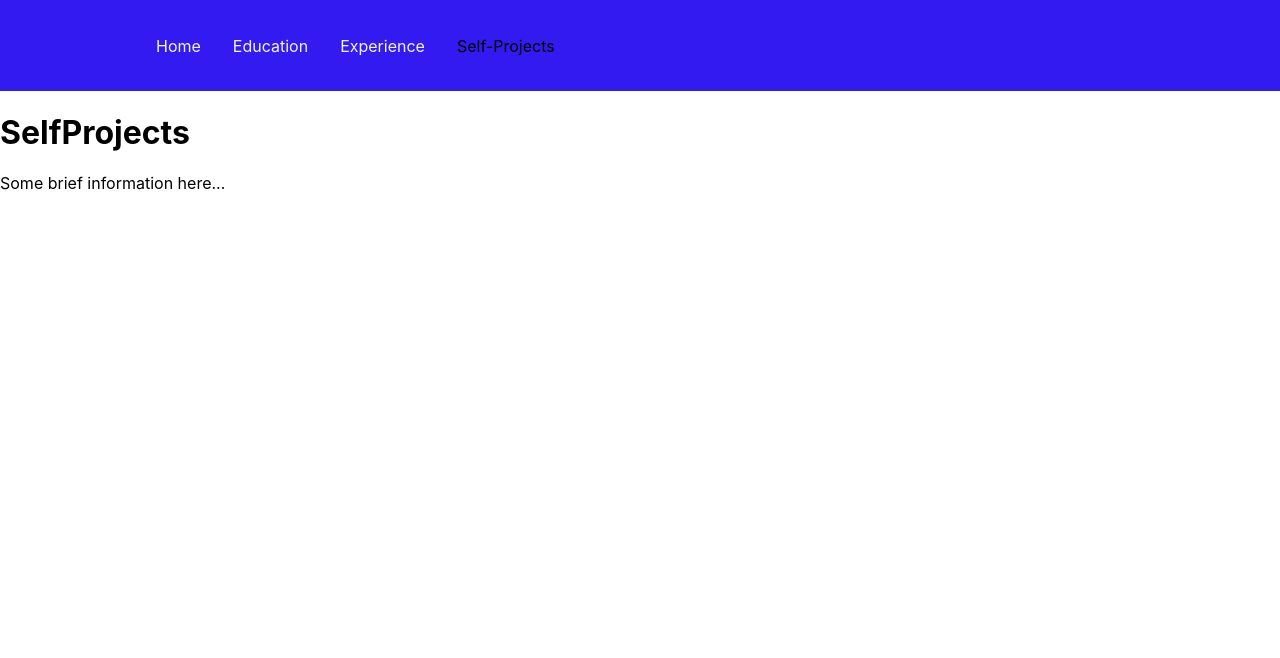
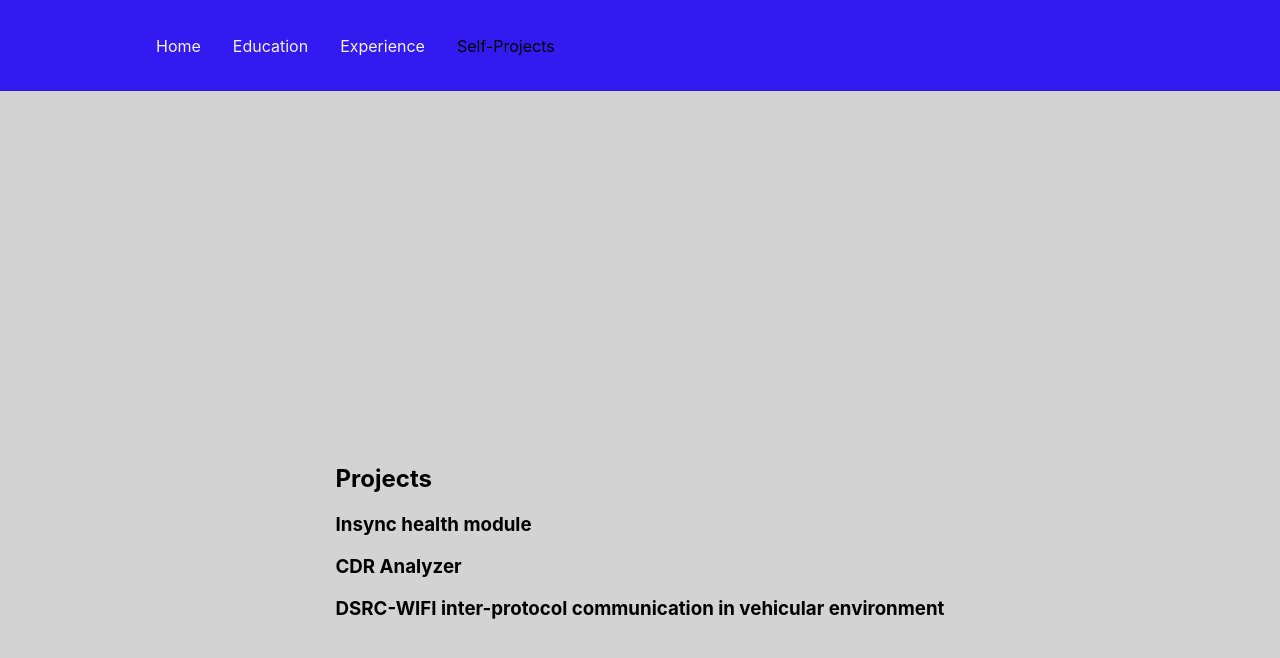
Before and after one commit to SandeepaDevin/SandeepaDevin.github.io, a React (Create React App) app: page /selfprojects in a window 1280 px wide. Shown: the top 658 px of the page. Built offline with nearby package versions, Linux system fonts and the light colour scheme.

Commit message:
added more content to Education, Experience and self projects

```diff
--- a/src/pages/Education.js
+++ b/src/pages/Education.js
@@ -13,16 +13,14 @@ const Education = () => {
     }}
     >
       <div>
-      <h1> Education</h1>
-        <h2> Bachelor of Science (hons) in Electronic and Telecommunication Engineering</h2>
-          <h3> Second Class</h3>
-            <p>
-              DSRC and WIFI technologies are two standards used in different vehicles to communicate within each other.
-              Our goal was to enable communication between these two technologies. in the simulation stage, using Veins
-              and Veins-Inet we used a DSRC roadside unit to convert WIFI packets to DSRC and vice-versa.
-              The purpose was to conduct the experiment and compare with the other vehicle communication technologies based on
-              travel time and payload volume, to understand whether a vehicle driver would have enough time to react.
-            </p>
+      <h2> Education</h2>
+        <h3> Bachelor of Science (hons) in Electronic and Telecommunication Engineering</h3>
+          <h4> University of Moratuwa </h4>
+          <h5> Second Class</h5>
+            <br></br>
+        <h3> Advanced Level Examination - 2015 </h3>
+          <h4> D.S.Senanayake College, Colombo</h4>
+          <h5> Obtained 3A's for Combined mathematics, Physics and Chemistry</h5>
       </div>
     </div>
   );
--- a/src/pages/Experience.js
+++ b/src/pages/Experience.js
@@ -13,8 +13,14 @@ const Experience = () => {
       }}
     >
       <div>
-      <h1>Experience</h1>
-      <p>Some brief information here...</p>
+      <h2> Experience</h2>
+        <h3> InSync Information Technologies</h3>
+          <h4> Network Automation Engineer</h4>
+          <h5> From 2021 </h5>
+            <br></br>
+        <h3> Global Wavenet (pvt) Ltd </h3>
+          <h4> Internship</h4>
+          <h5> Six months from June to December 2019</h5>
       </div>
     </div>
   );
--- a/src/pages/SelfProjects.js
+++ b/src/pages/SelfProjects.js
@@ -1,12 +1,25 @@
 import React from 'react';
 
-function SelfProjects(props) {
+const SelfProjects = () => {
   return (
-    <div>
-      <h1>SelfProjects</h1>
-      <p>Some brief information here...</p>
+    <div
+      style={{
+        display: 'flex',
+        justifyContent: 'center',
+        alignItems: 'center',
+        height: '100vh',
+        backgroundColor: 'lightgray',
+        paddingTop: '50px'
+      }}
+    >
+      <div>
+      <h2> Projects</h2>
+        <h3> Insync health module</h3>
+        <h3> CDR Analyzer</h3>
+        <h3> DSRC-WIFI inter-protocol communication in vehicular environment</h3>
+      </div>
     </div>
   );
-}
+};
 
 export default SelfProjects;
```
